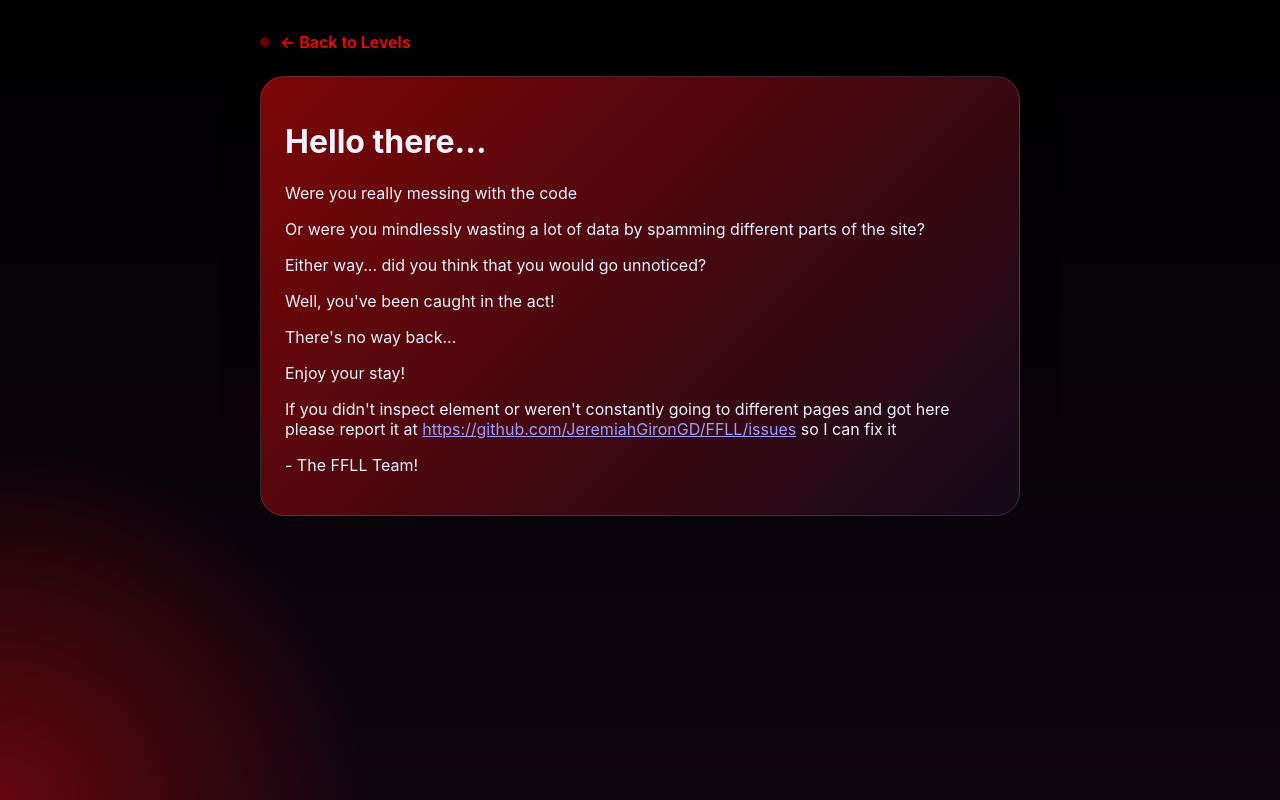
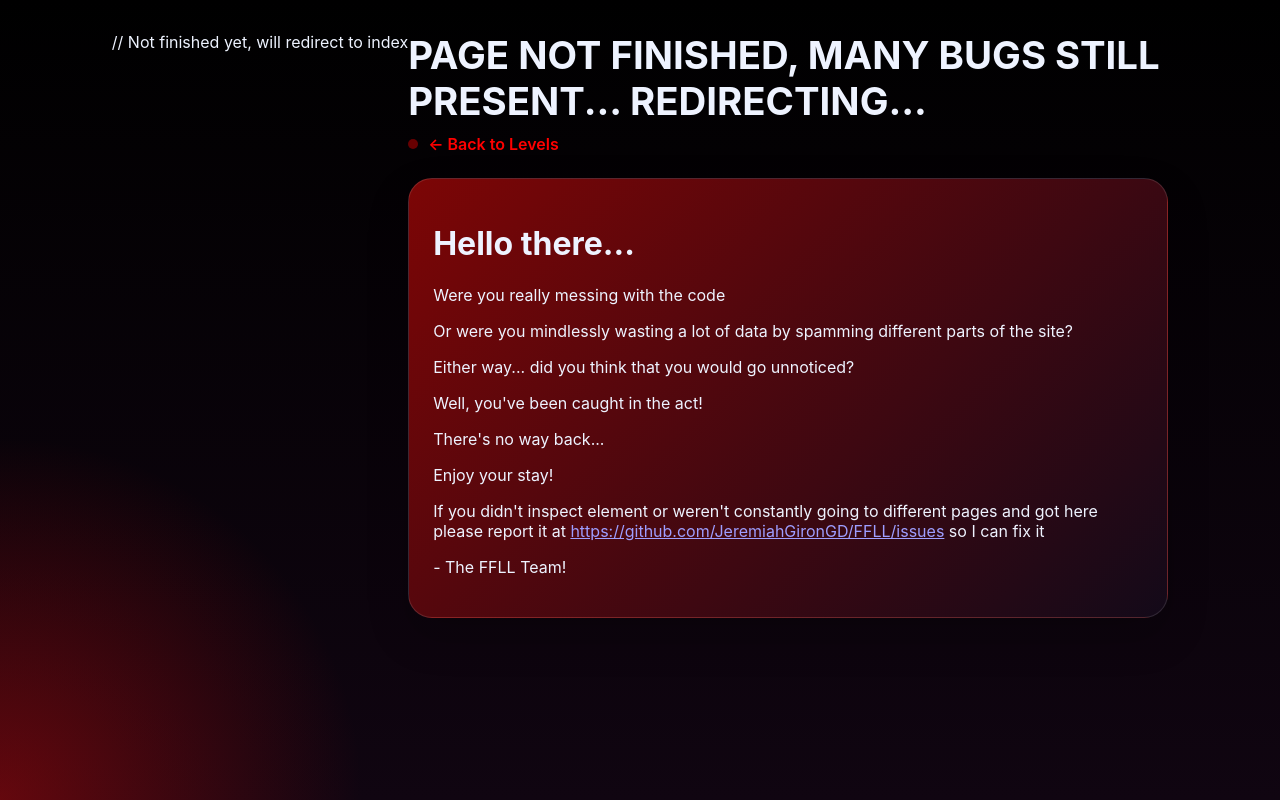
Before and after one commit to JeremiahGironGD/FFLL, a plain HTML site: page redirect.html in a window 1280 px wide. Drawn offline with Linux system fonts and the light colour scheme.

```diff
--- a/redirect.html
+++ b/redirect.html
@@ -1,7 +1,8 @@
 <html lang="en">
-
+// Not finished yet, will redirect to index
 <head>
 <meta charset="UTF-8">
+<meta http-equiv="refresh" content="1; url=index.html?allowBack=1">
 <meta name="viewport" content="width=device-width, initial-scale=1.0">
 <title>???</title>
 <style>
@@ -63,6 +64,7 @@
 </head>
 <body>
 <main>
+    <h1 class="page-title">PAGE NOT FINISHED, MANY BUGS STILL PRESENT... REDIRECTING...</h1>
 <a id="fake-back-link" class="back-link" href="index.html?allowBack=1">
     ← Back to Levels
 </a>
```
